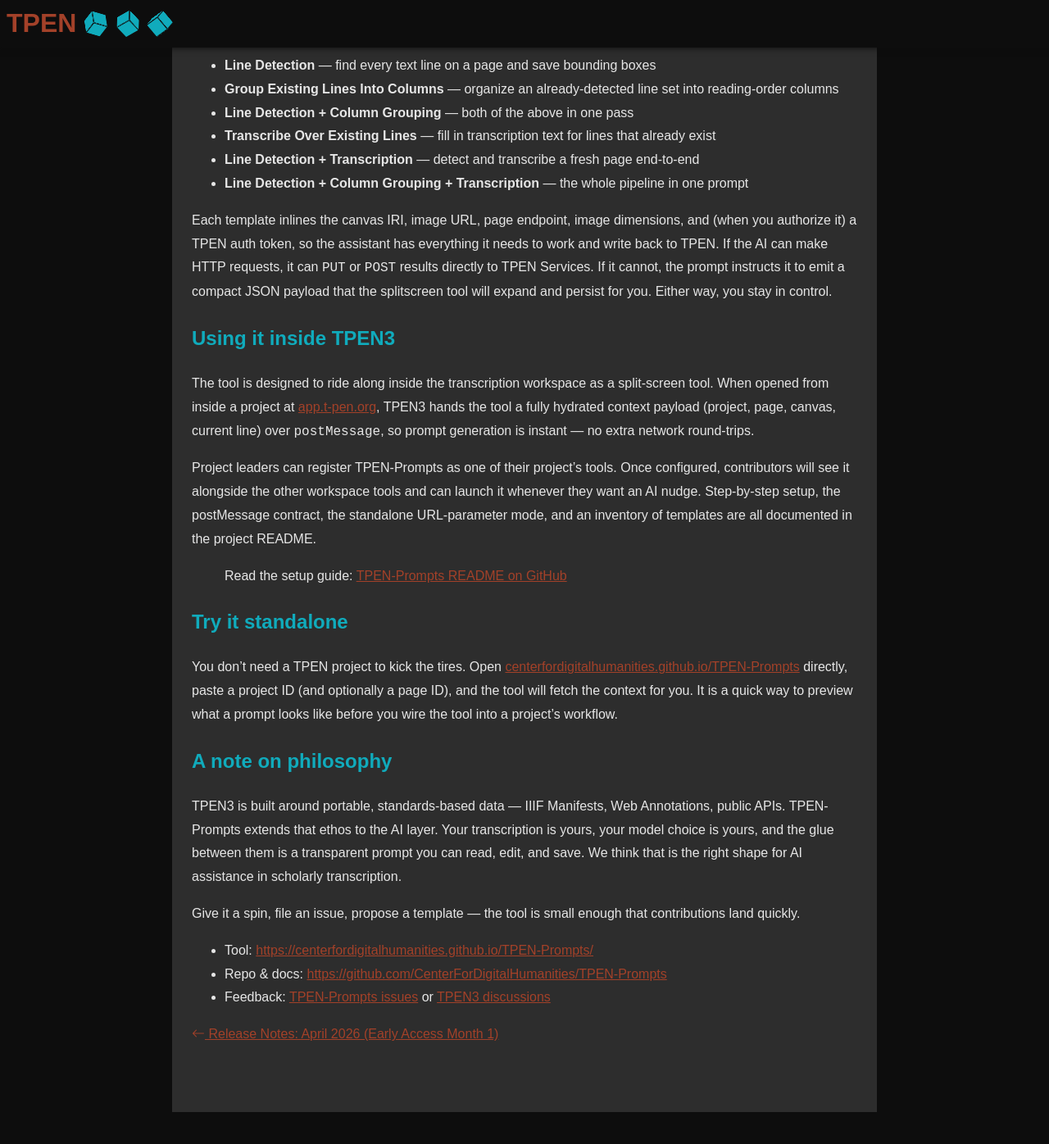
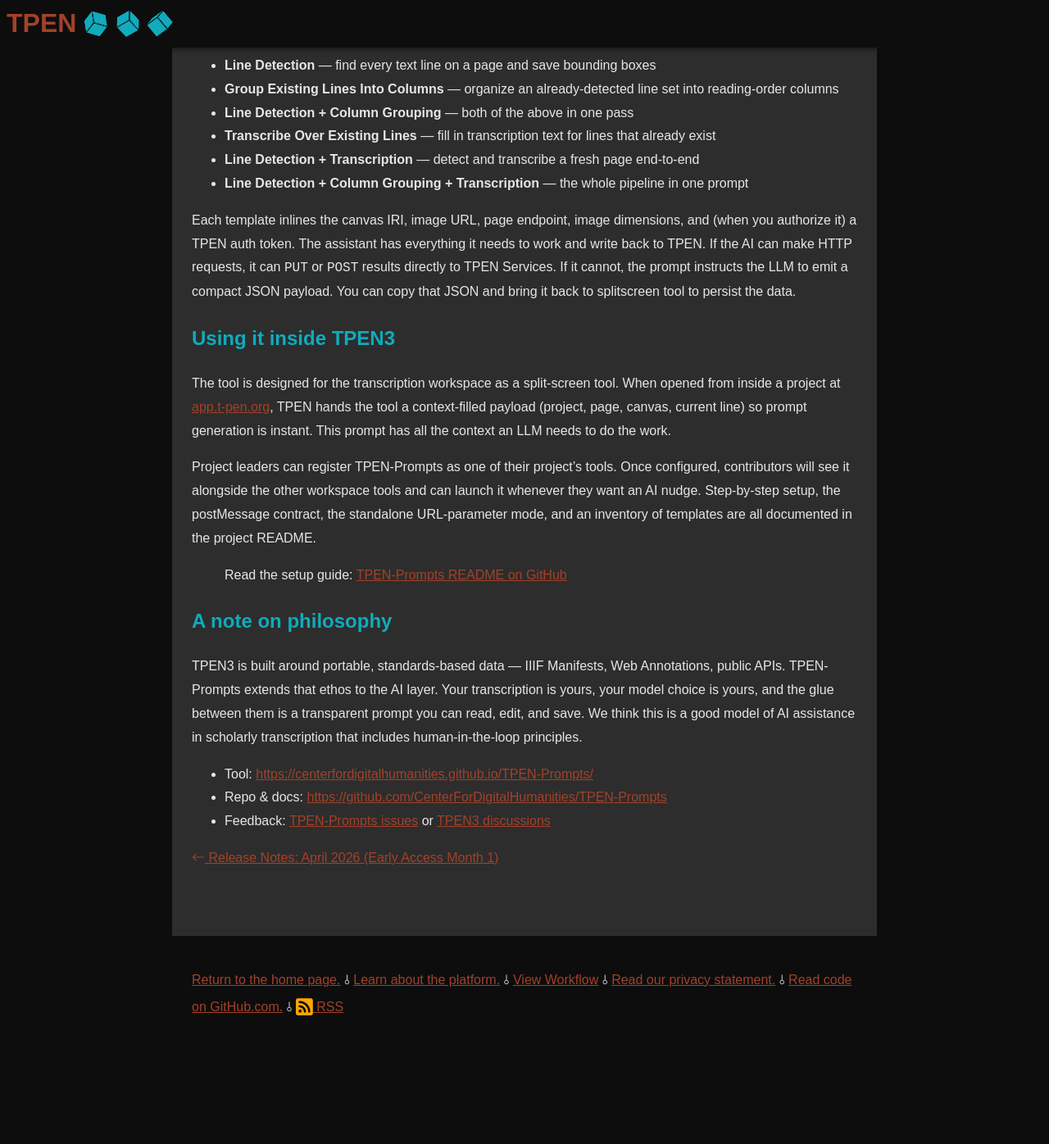
Before and after one commit to CenterForDigitalHumanities/TPEN3, a Jekyll site: the page built from _posts/2026-05-04-tpen-prompts-tool.md, in a window 1280 px wide and 1400 px high, scrolled down 670 px. Shown: the top 1396 px of the window at 82% size. Built offline with Jekyll 4.4.1, drawn with Linux system fonts in a browser that asks for light colours; after the commit the page ends 1982 px from its top, so only the background shows below that; some of the changed text lies outside the part shown.

Commit message:
First passs of obvious edits.

```diff
--- a/_posts/2026-05-04-tpen-prompts-tool.md
+++ b/_posts/2026-05-04-tpen-prompts-tool.md
@@ -11,17 +11,14 @@
 author: "TPEN Team"
 tldr: |
   **TPEN-Prompts is now public:**
-  - A small, BYO-AI prompt generator that drops into the TPEN3 transcription workspace
+  - An AI prompt generator that drops into the TPEN3 transcription workspace
   - Composes ready-to-paste prompts for line detection, column grouping, and transcription
-  - Carries hydrated Project, Page, and Canvas context so the LLM doesn't have to re-fetch
   - Does **not** call any LLM — copy the prompt into your favorite chat or CLI
-  - Open the tool: [centerfordigitalhumanities.github.io/TPEN-Prompts](https://centerfordigitalhumanities.github.io/TPEN-Prompts/)
-  - Source and setup: [TPEN-Prompts on GitHub](https://github.com/CenterForDigitalHumanities/TPEN-Prompts)
 ---
 
 ## What is TPEN-Prompts?
 
-[TPEN-Prompts](https://github.com/CenterForDigitalHumanities/TPEN-Prompts) is a tiny GitHub Pages app that composes well-formatted LLM prompts pre-loaded with your TPEN3 project context. It is a **prompt builder, not a model client** — it never calls an LLM and never sends your work to a third party. You pick a task, the tool emits a prompt, you paste it into whichever AI you already trust.
+[TPEN-Prompts](https://github.com/CenterForDigitalHumanities/TPEN-Prompts) is a GitHub Pages app that composes well-formatted LLM prompts pre-loaded with your TPEN3 project context. It is a **prompt builder, not a model client** — it never calls an LLM and never sends your work to a third party. You pick a task, the tool emits a prompt, you paste it into whichever AI you already trust.
 
 That distinction matters. AI is moving fast, model preferences are personal, and many institutions have policies about which providers their data can touch. TPEN-Prompts stays out of that decision. Use ChatGPT, Claude, Gemini, a self-hosted model, or a local CLI like `claude` or `codex` — TPEN-Prompts produces the same well-grounded prompt either way.
 
@@ -36,25 +33,19 @@
 - **Line Detection + Transcription** — detect and transcribe a fresh page end-to-end
 - **Line Detection + Column Grouping + Transcription** — the whole pipeline in one prompt
 
-Each template inlines the canvas IRI, image URL, page endpoint, image dimensions, and (when you authorize it) a TPEN auth token, so the assistant has everything it needs to work and write back to TPEN. If the AI can make HTTP requests, it can `PUT` or `POST` results directly to TPEN Services. If it cannot, the prompt instructs it to emit a compact JSON payload that the splitscreen tool will expand and persist for you. Either way, you stay in control.
+Each template inlines the canvas IRI, image URL, page endpoint, image dimensions, and (when you authorize it) a TPEN auth token.  The assistant has everything it needs to work and write back to TPEN. If the AI can make HTTP requests, it can `PUT` or `POST` results directly to TPEN Services. If it cannot, the prompt instructs the LLM to emit a compact JSON payload.  You can copy that JSON and bring it back to splitscreen tool to persist the data.
 
 ## Using it inside TPEN3
 
-The tool is designed to ride along inside the transcription workspace as a split-screen tool. When opened from inside a project at [app.t-pen.org](https://app.t-pen.org), TPEN3 hands the tool a fully hydrated context payload (project, page, canvas, current line) over `postMessage`, so prompt generation is instant — no extra network round-trips.
+The tool is designed for the transcription workspace as a split-screen tool. When opened from inside a project at [app.t-pen.org](https://app.t-pen.org), TPEN hands the tool a context-filled payload (project, page, canvas, current line) so prompt generation is instant.  This prompt has all the context an LLM needs to do the work.
 
 Project leaders can register TPEN-Prompts as one of their project's tools. Once configured, contributors will see it alongside the other workspace tools and can launch it whenever they want an AI nudge. Step-by-step setup, the postMessage contract, the standalone URL-parameter mode, and an inventory of templates are all documented in the project README.
 
 > Read the setup guide: [TPEN-Prompts README on GitHub](https://github.com/CenterForDigitalHumanities/TPEN-Prompts#readme)
 
-## Try it standalone
-
-You don't need a TPEN project to kick the tires. Open [centerfordigitalhumanities.github.io/TPEN-Prompts](https://centerfordigitalhumanities.github.io/TPEN-Prompts/) directly, paste a project ID (and optionally a page ID), and the tool will fetch the context for you. It is a quick way to preview what a prompt looks like before you wire the tool into a project's workflow.
-
 ## A note on philosophy
 
-TPEN3 is built around portable, standards-based data — IIIF Manifests, Web Annotations, public APIs. TPEN-Prompts extends that ethos to the AI layer. Your transcription is yours, your model choice is yours, and the glue between them is a transparent prompt you can read, edit, and save. We think that is the right shape for AI assistance in scholarly transcription.
-
-Give it a spin, file an issue, propose a template — the tool is small enough that contributions land quickly.
+TPEN3 is built around portable, standards-based data — IIIF Manifests, Web Annotations, public APIs. TPEN-Prompts extends that ethos to the AI layer. Your transcription is yours, your model choice is yours, and the glue between them is a transparent prompt you can read, edit, and save. We think this is a good model of AI assistance in scholarly transcription that includes human-in-the-loop principles.
 
 - Tool: <https://centerfordigitalhumanities.github.io/TPEN-Prompts/>
 - Repo & docs: <https://github.com/CenterForDigitalHumanities/TPEN-Prompts>
```
